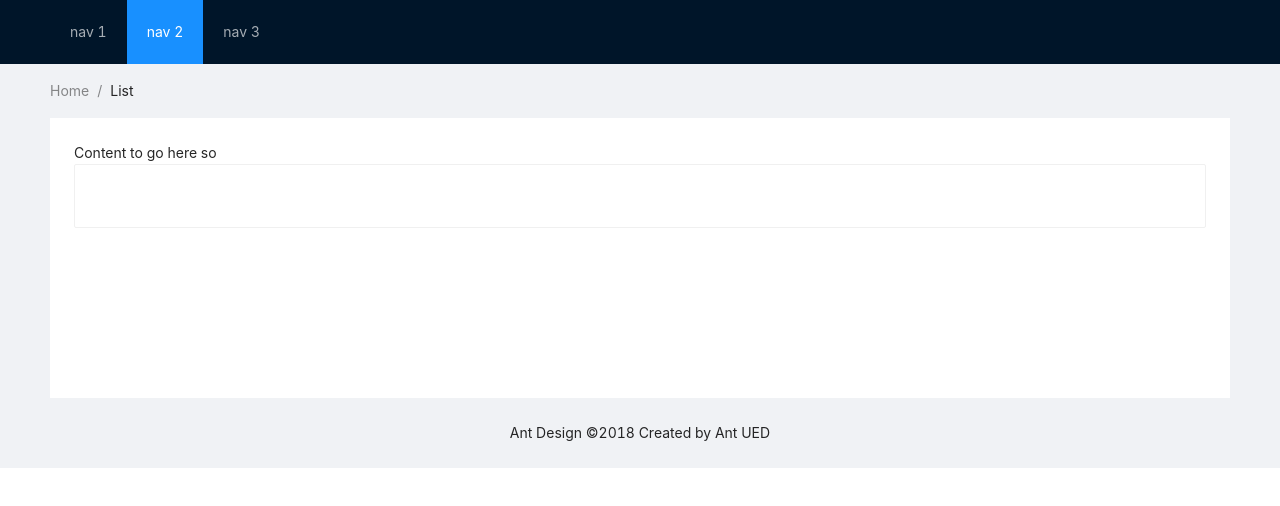
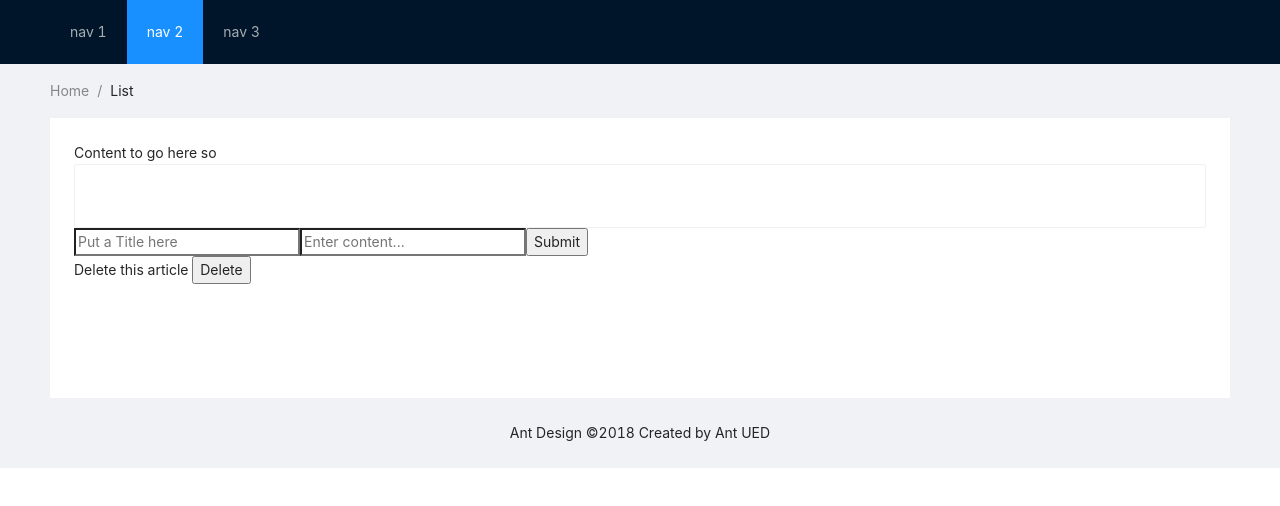
Before and after one commit to Tsunamins/JustDjangoReact-tutorial-frontend, a React (Create React App) app: page /1 in a window 1280 px wide. Shown: the top 506 px of the page. Built offline with nearby package versions, Linux system fonts and the light colour scheme; no server answers.

Commit message:
add form to views and customize based on view

```diff
--- a/src/containers/ArticleDetailView.js
+++ b/src/containers/ArticleDetailView.js
@@ -1,6 +1,8 @@
 import React from 'react';
 import { Card } from 'antd';
-const axios = require('axios');
+import CustomForm from '../components/Form'
+
+import axios from 'axios';
 
 
 
@@ -27,17 +29,48 @@ class ArticleDetail extends React.Component {
         // fetch('http://127.0.0.1:8000/api/')
         // .then(resp => resp.json())
         // .then(data => console.log(data))
+    }
+
+    handleDelete = event => {
+        event.preventDefault();
+        const articleID = this.props.match.params.articleID;
+        // axios.defaults.headers = {
+        //   "Content-Type": "application/json",
+        //   Authorization: `Token ${this.props.token}`
+        // };
+
+        axios.delete(`http://127.0.0.1:8000/api/${articleID}/delete/`)
+        .then(res => {
+          if (res.status === 204) {
+            this.props.history.push(`/`);
+
+            //fetch version:
+        //  fetch(`http://127.0.0.1:8000/api/${articleID}/delete/`, {
+        //      method: "DELETE"
+        //  })
+         }
 
 
-    }
+        })
+      };
 
     render(){
         return(
+           <div>
+                <Card title={this.state.article.title}>
+                    <p>{this.state.article.content}</p>
+                </Card>
+                <CustomForm {...this.props}
 
-            <Card title={this.state.article.title}>
-                <p>{this.state.article.content}</p>
+                            requestType="put"
+                            articleID={this.props.match.params.articleID}
+                            btnText="Update"/>
 
-            </Card>
+                 <form onSubmit={this.handleDelete}>
+                    <label>Delete this article </label>
+                    <input type="submit" value="Delete"></input>
+                 </form>
+            </div>
         )
     }
 }
--- a/src/containers/ArticleListView.js
+++ b/src/containers/ArticleListView.js
@@ -1,5 +1,6 @@
 import React from 'react';
 import Articles from '../components/Article'
+import CustomForm from '../components/Form'
 
 const axios = require('axios');
 
@@ -33,7 +34,12 @@ class ArticleList extends React.Component {
 
     render(){
         return(
-            <Articles data={this.state.articles} />
+            <div>
+                <Articles data={this.state.articles} />
+                <br />
+                <h2>Create an Article</h2>
+                <CustomForm requestType="post" articleID={null} btnText="Create"/>
+            </div>
 
         )
     }
```
